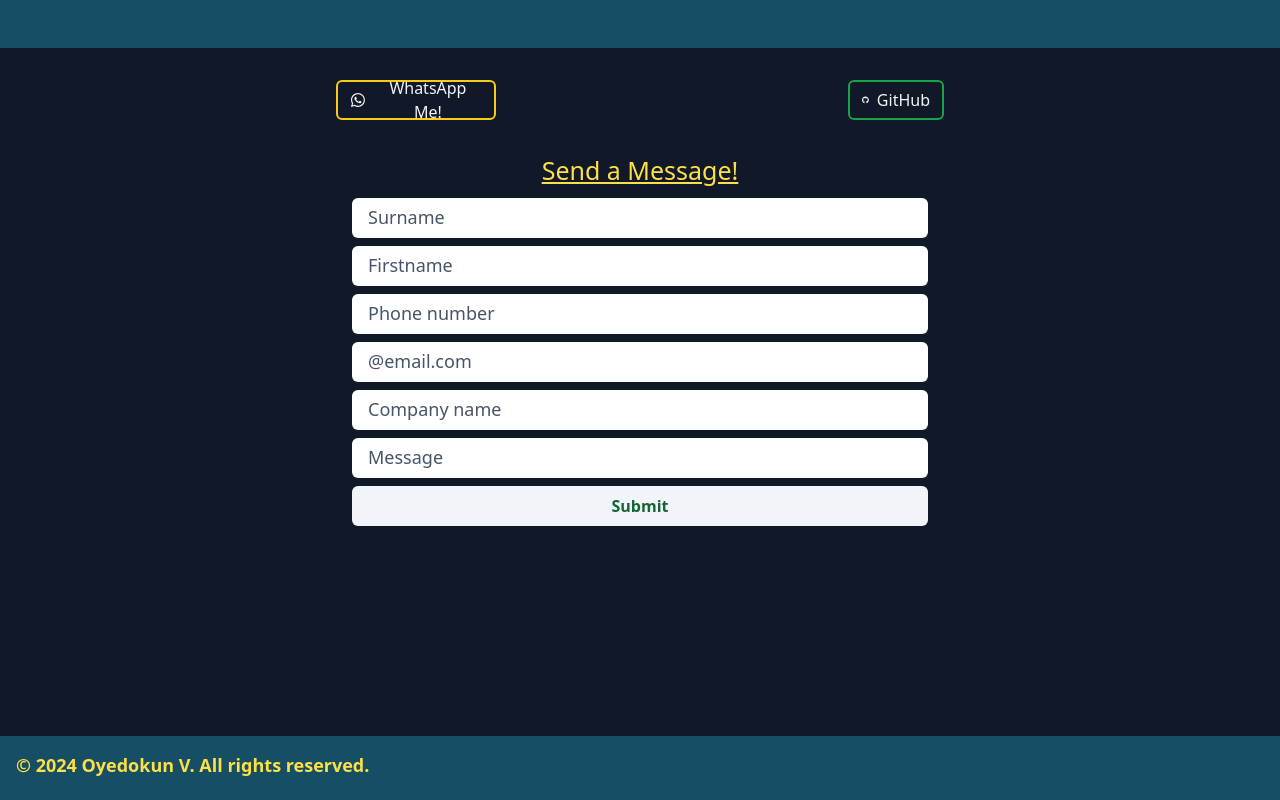
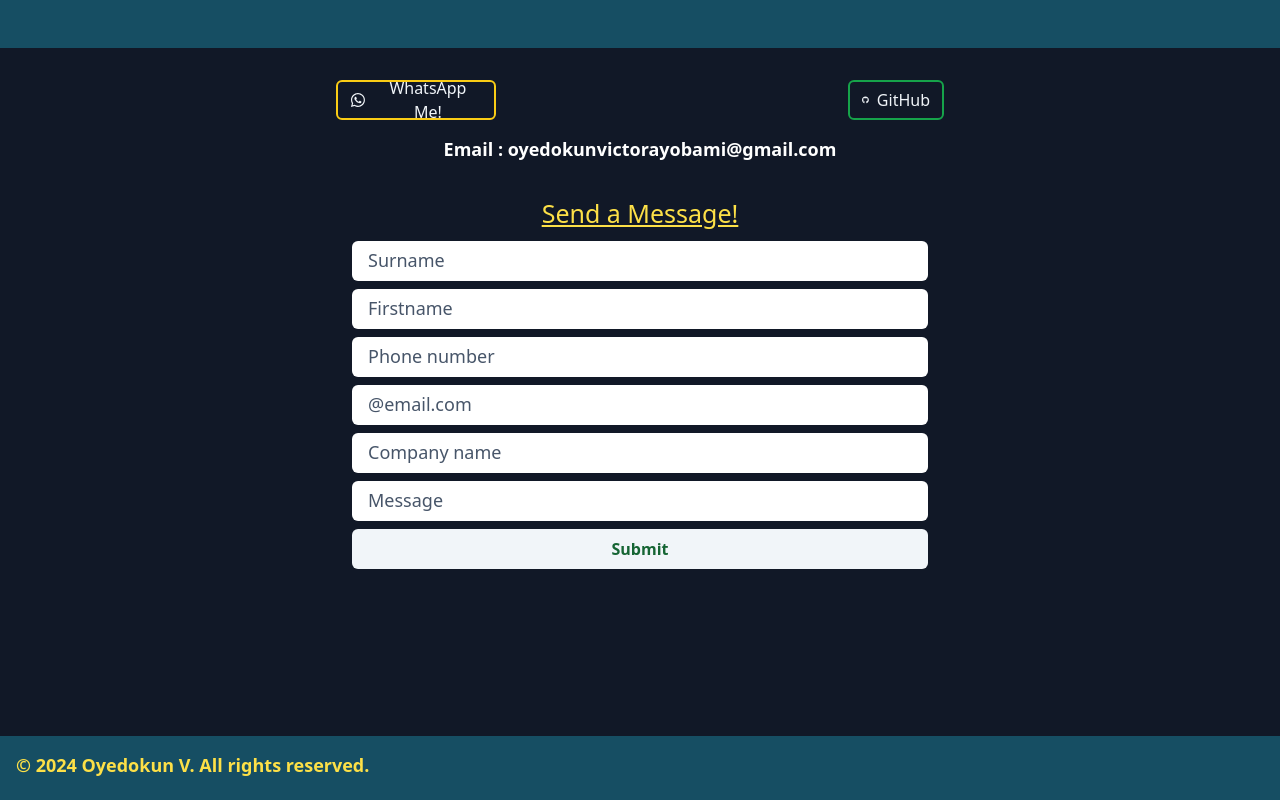
Before and after one commit to vicoye20/myFolio, a React (Vite) app in the folder my-project/: page /contact in a window 1280 px wide. Built offline with nearby package versions, Linux system fonts and the light colour scheme.

Commit message:
contact part updated

```diff
--- a/my-project/src/Contact.jsx
+++ b/my-project/src/Contact.jsx
@@ -33,7 +33,7 @@ const Contact = () => {
   };
 
   return (
-    <div className="w-screen h-screen bg-gray-900 tablet:w-screen tablet:fixed">
+    <div className="w-screen h-full bg-gray-900 tablet:w-screen tablet:fixed">
       <header className="bg-cyan-900 h-12 w-full items-center z-1 fixed">
         <Flip bottom>
           <nav className=" hidden tablet:flex flex-row items-center p-4 justify-between font-bold text-slate-100 text-[20px] underline">
@@ -90,8 +90,10 @@ const Contact = () => {
         </button>
       </div>
 
+      <p className="text-white text-center mt-4 font-semibold text-[18px]">Email : oyedokunvictorayobami@gmail.com</p>
+
       <Zoom>
-        <div className="flex flex-col gap-2 m-auto mt-20 w-[100%] tablet:m-auto tablet:w-[50%]">
+        <div className="flex flex-col gap-2 m-auto mt-10 w-[100%] tablet:m-auto tablet:w-[50%]">
           <form className="flex flex-col gap-2 p-8" onSubmit={handleSubmit}>
             <h1 className="text-[25px] text-center text-yellow-300 underline">
               Send a Message!
@@ -157,7 +159,7 @@ const Contact = () => {
             />
 
             <button
-              className="bg-slate-100 text-green-800 rounded-md p-2 w-full font-bold hover:bg-yellow-400 hover:text-black"
+              className="bg-slate-100 text-green-800 rounded-md p-2 w-full font-bold mb-10 hover:bg-yellow-400 hover:text-black"
               type="submit"
             >
               Submit
@@ -166,7 +168,7 @@ const Contact = () => {
         </div>
       </Zoom>
 
-      <footer className="hidden tablet:flex flex-row bg-cyan-900 h-16 w-full justify-items-center fixed bottom-0">
+      <footer className="tablet:flex flex-row bg-cyan-900 h-16 w-full justify-items-center fixed bottom-0">
         <p className="text-center text-yellow-300 text-[18px] p-4 font-bold">
           &copy; 2024 Oyedokun V. All rights reserved.
         </p>
```
